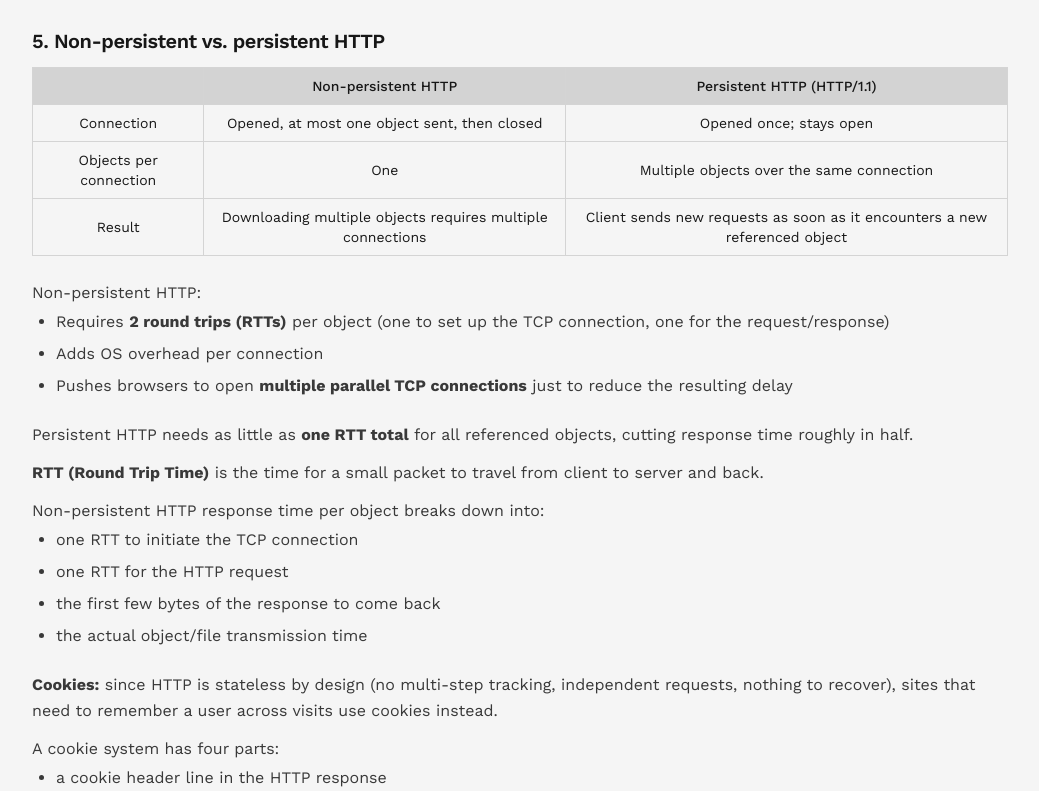
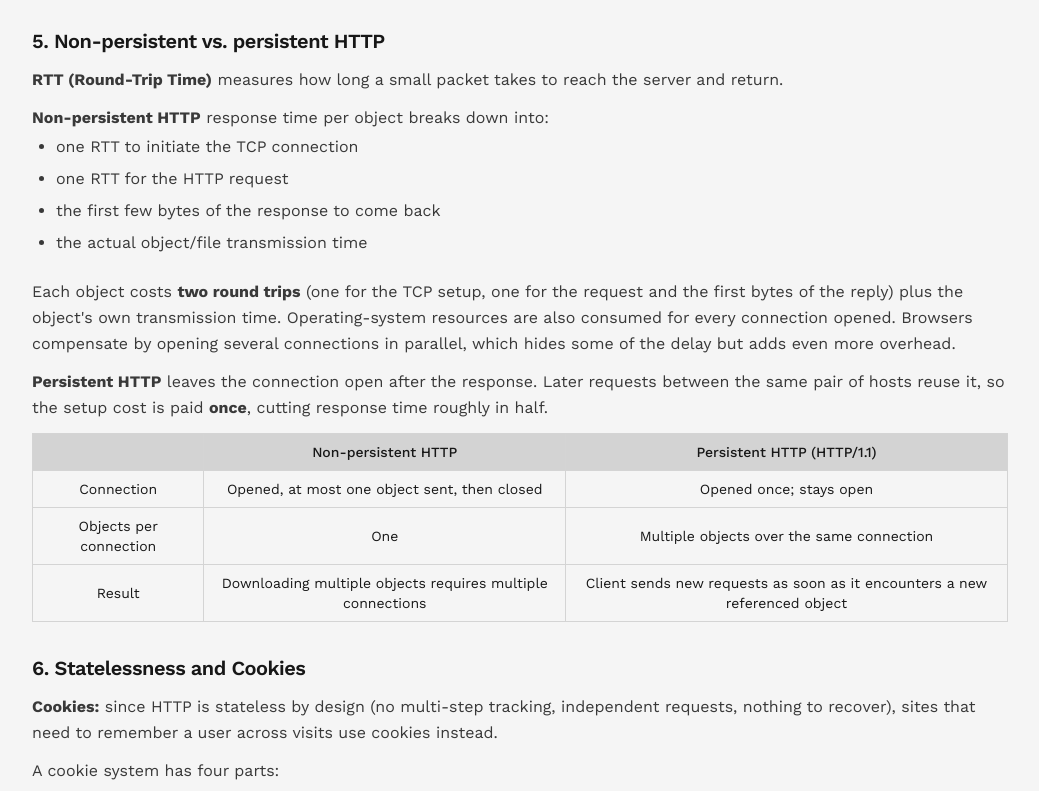
Before and after one commit to n0as-ark/logbook, a React (Vite) app: page /logbook/blog/application-layer-http in a window 1280 px wide. Shown: the part 2660-3451 px from the top of the page, without its empty margins (120-1159 px from the left). Built offline with nearby package versions, Linux system fonts and the light colour scheme; the HTML template or start-up script is replaced by a standard one.

Commit message:
Update posts.ts

```diff
--- a/src/data/posts.ts
+++ b/src/data/posts.ts
@@ -901,26 +901,24 @@ The three-digit **status code** on the first line summarizes the outcome. The le
 
 ## 5. Non-persistent vs. persistent HTTP
 
+**RTT (Round-Trip Time)** measures how long a small packet takes to reach the server and return.
+
+**Non-persistent HTTP** response time per object breaks down into:
+- one RTT to initiate the TCP connection
+- one RTT for the HTTP request
+- the first few bytes of the response to come back
+- the actual object/file transmission time
+Each object costs **two round trips** (one for the TCP setup, one for the request and the first bytes of the reply) plus the object's own transmission time. Operating-system resources are also consumed for every connection opened. Browsers compensate by opening several connections in parallel, which hides some of the delay but adds even more overhead.
+
+**Persistent HTTP** leaves the connection open after the response. Later requests between the same pair of hosts reuse it, so the setup cost is paid **once**, cutting response time roughly in half.
+
 | | Non-persistent HTTP | Persistent HTTP (HTTP/1.1) |
 |---|---|---|
 | Connection | Opened, at most one object sent, then closed | Opened once; stays open |
 | Objects per connection | One | Multiple objects over the same connection |
 | Result | Downloading multiple objects requires multiple connections | Client sends new requests as soon as it encounters a new referenced object |
 
-Non-persistent HTTP:
-- Requires **2 round trips (RTTs)** per object (one to set up the TCP connection, one for the request/response)
-- Adds OS overhead per connection
-- Pushes browsers to open **multiple parallel TCP connections** just to reduce the resulting delay
-
-Persistent HTTP needs as little as **one RTT total** for all referenced objects, cutting response time roughly in half.
-
-
-**RTT (Round Trip Time)** is the time for a small packet to travel from client to server and back.
-Non-persistent HTTP response time per object breaks down into:
-- one RTT to initiate the TCP connection
-- one RTT for the HTTP request
-- the first few bytes of the response to come back
-- the actual object/file transmission time
+## 6. Statelessness and Cookies
 
 **Cookies:** since HTTP is stateless by design (no multi-step tracking, independent requests, nothing to recover), sites that need to remember a user across visits use cookies instead.
 A cookie system has four parts:
@@ -933,6 +931,8 @@ On a user's first visit, the site creates **a unique ID (the cookie)** and a mat
 Cookies are used for authorization, shopping carts, recommendations, and maintaining session state (e.g., webmail). The underlying challenge cookies solve is keeping state at the protocol endpoints across multiple transactions, using the messages themselves as the carrier.
 
 A related privacy note: **third-party (tracking) cookies** — set by a domain the user did not directly choose to visit, such as an ad network embedded in a page — let that third party recognize the same browser across many unrelated sites, effectively tracking browsing behavior and enabling targeted ads based on that history. A **first-party cookie**, by contrast, comes from the site the user actually navigated to.
+
+## 7. HTTP/2 and Its Remaining Weakness
 
 **HTTP/2 to HTTP/3 (QUIC):** HTTP/2 multiplexes many independent request/response streams over a single TCP connection, each with its own stream ID. This still has a weakness: because it's one TCP connection, a single lost packet stalls *every* stream sharing that connection — data that has already safely arrived can't be delivered to the application because the system is waiting on some other piece that hasn't arrived yet. Browsers therefore still have an incentive to open multiple parallel TCP connections, just as with HTTP/1.1, to reduce stalling and increase overall throughput. HTTP/2 also has no built-in security over a vanilla TCP connection.
 
```
